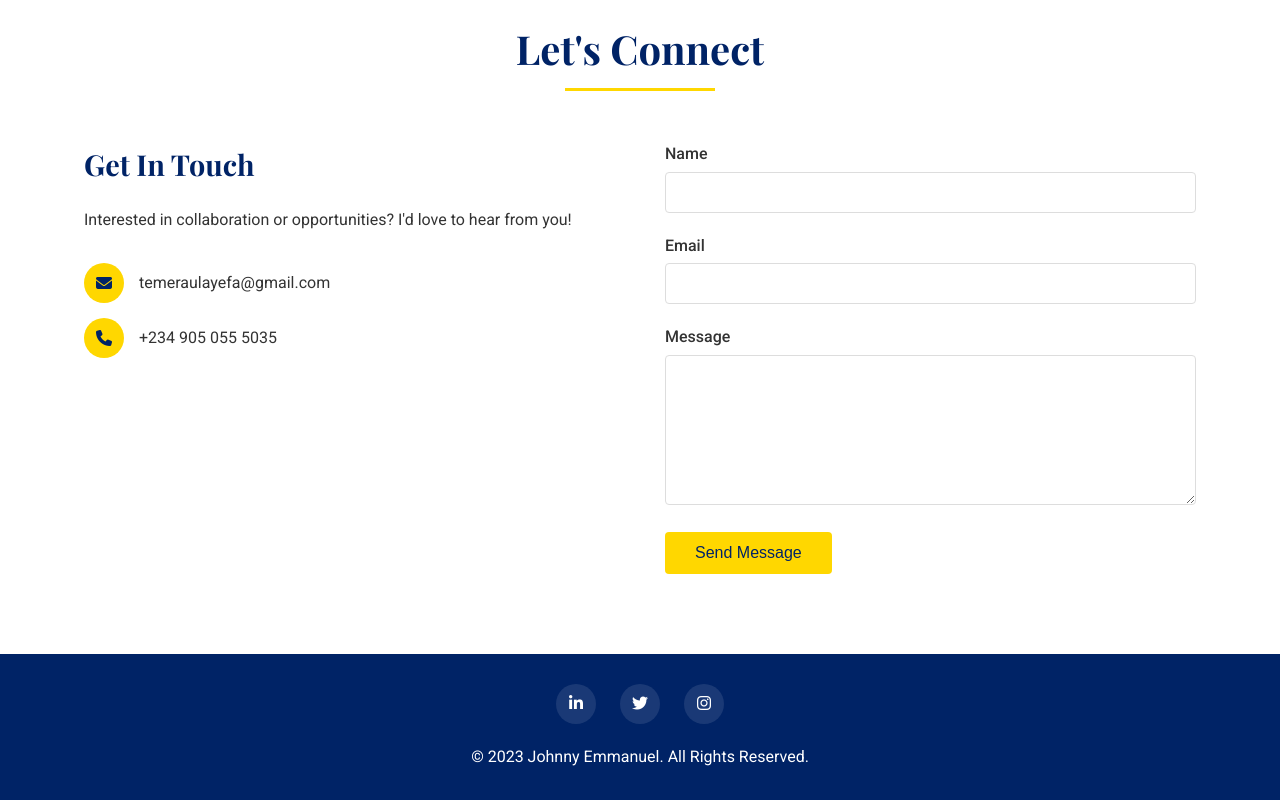
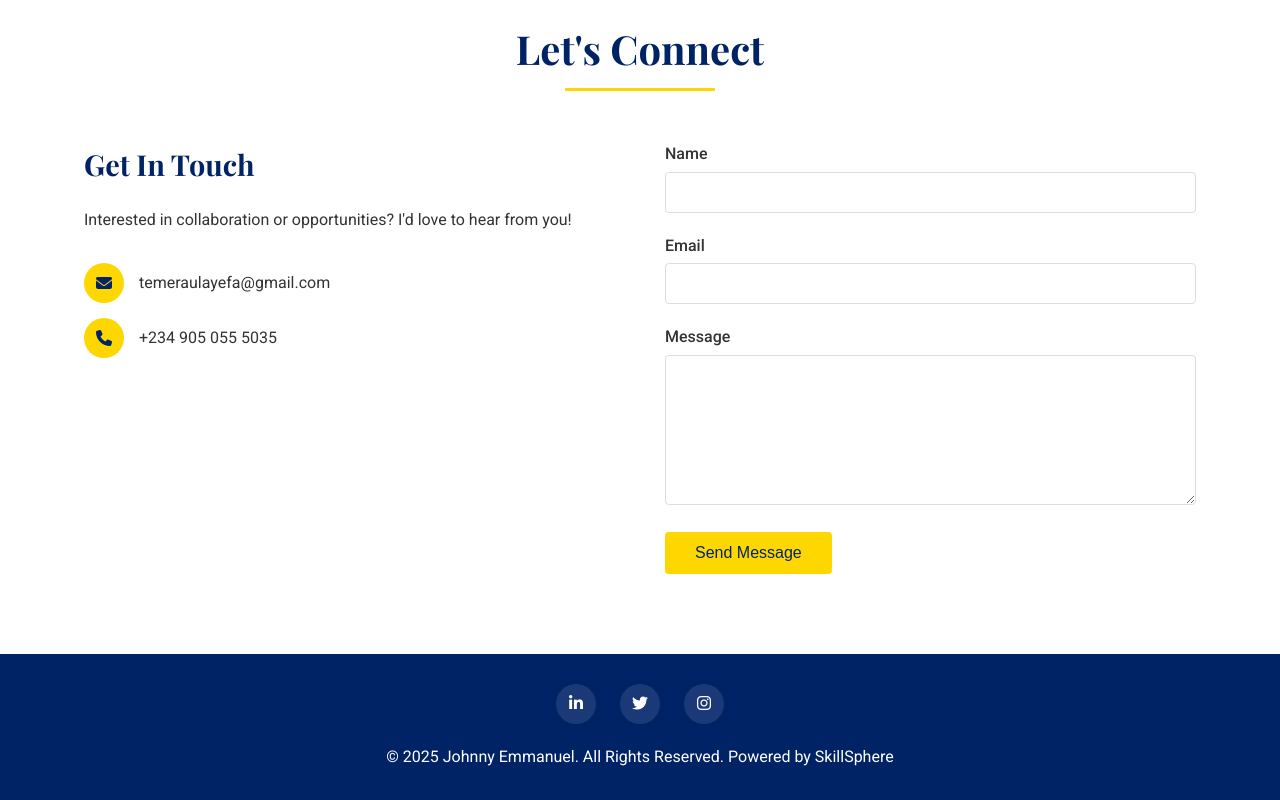
Before and after one commit to Taiwodavid842/Ema-cv-, a plain HTML site: page index.html in a window 1280 px wide. Shown: the part 3644-4444 px from the top of the page. Drawn offline with nearby package versions, Linux system fonts and the light colour scheme.

Commit message:
Update index.html

```diff
--- a/index.html
+++ b/index.html
@@ -896,7 +896,7 @@
                 <a href="#"><i class="fab fa-twitter"></i></a>
                 <a href="#"><i class="fab fa-instagram"></i></a>
             </div>
-            <p>&copy; 2023 Johnny Emmanuel. All Rights Reserved.</p>
+            <p>&copy; 2025 Johnny Emmanuel. All Rights Reserved. Powered by SkillSphere </p>
         </div>
     </footer>
 
```
